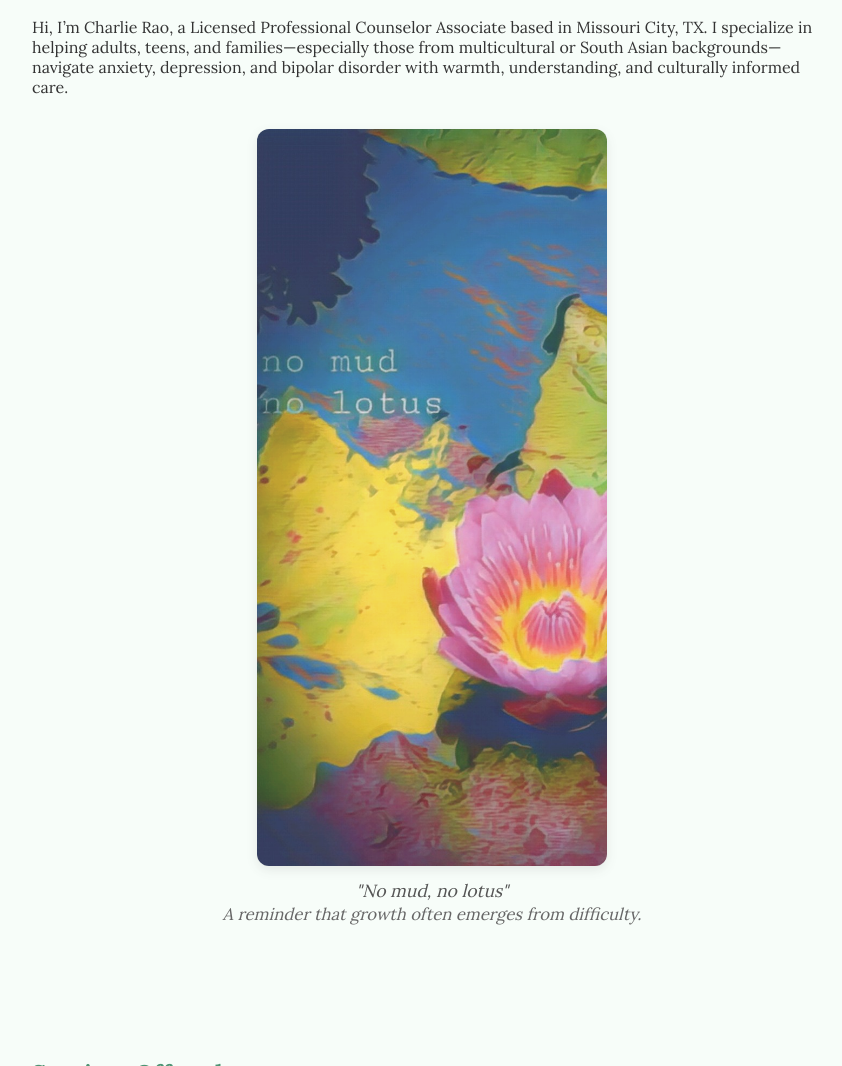
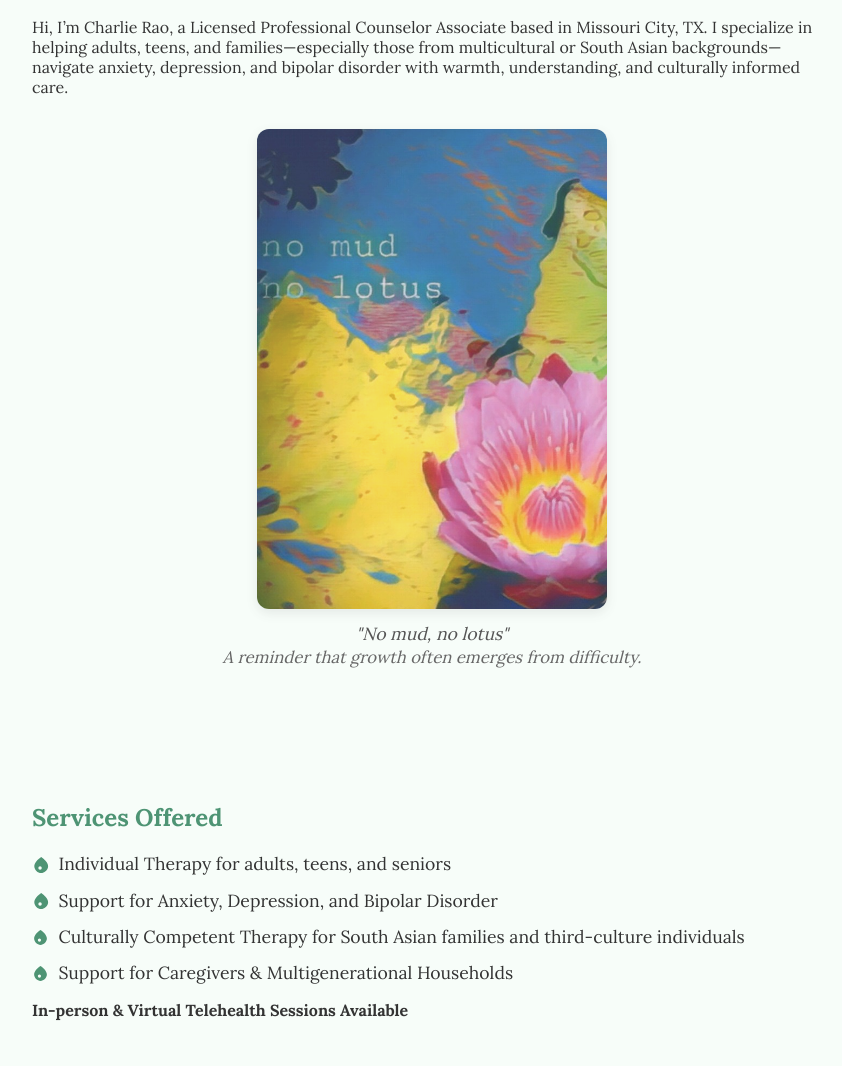
Before and after one commit to charukth/Rao-counseling, a plain HTML site: page index.html in a window 1280 px wide. Shown: the part 608-1674 px from the top of the page, without its empty margins (208-1050 px from the left). Drawn offline with Linux system fonts and the light colour scheme.

Commit message:
Update index.html

```diff
--- a/index.html
+++ b/index.html
@@ -105,9 +105,9 @@
       box-shadow: 0 4px 12px rgba(0,0,0,0.1);
       width: 100%;
       max-width: 350px;
-      height: auto;
+      height: 480px;
       object-fit: cover;
-      object-position: center;
+      object-position: center 45%;
     }
     .image-block img.quote-img {
       border-radius: 12px;
```
